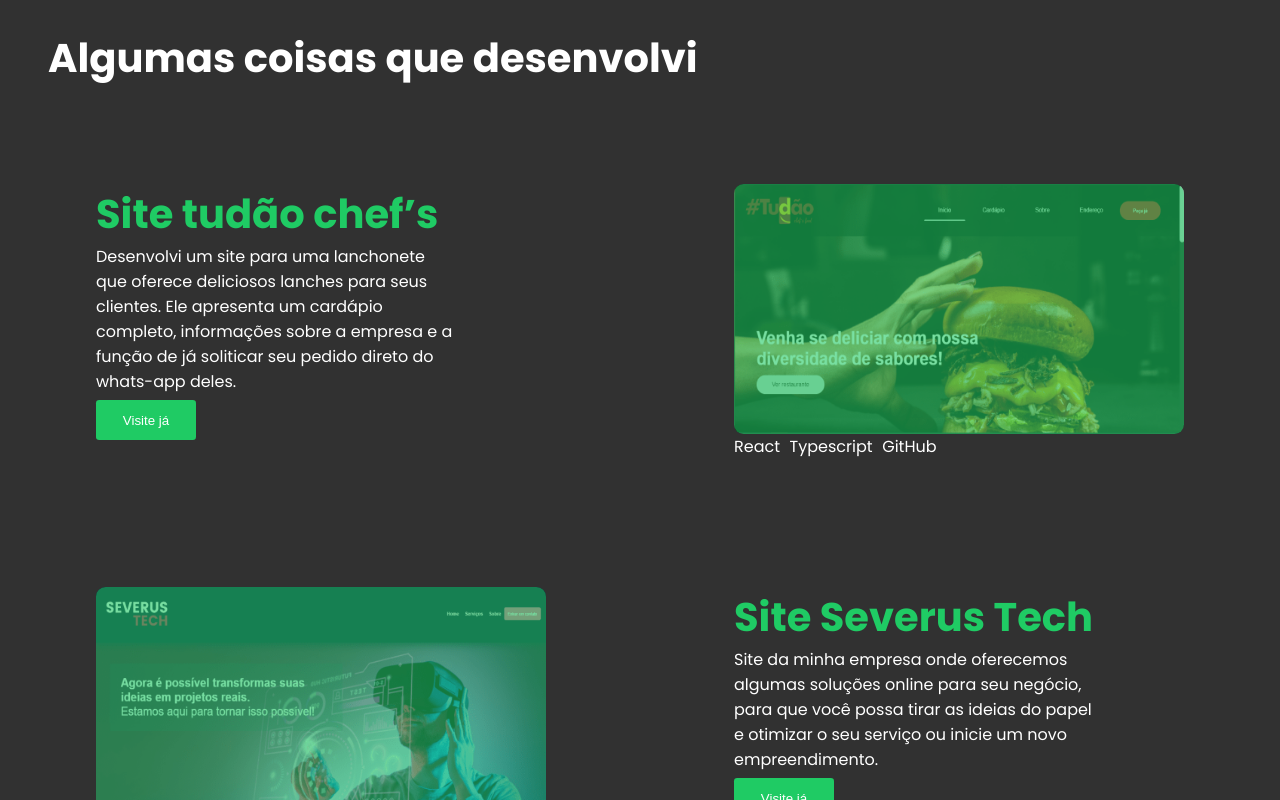
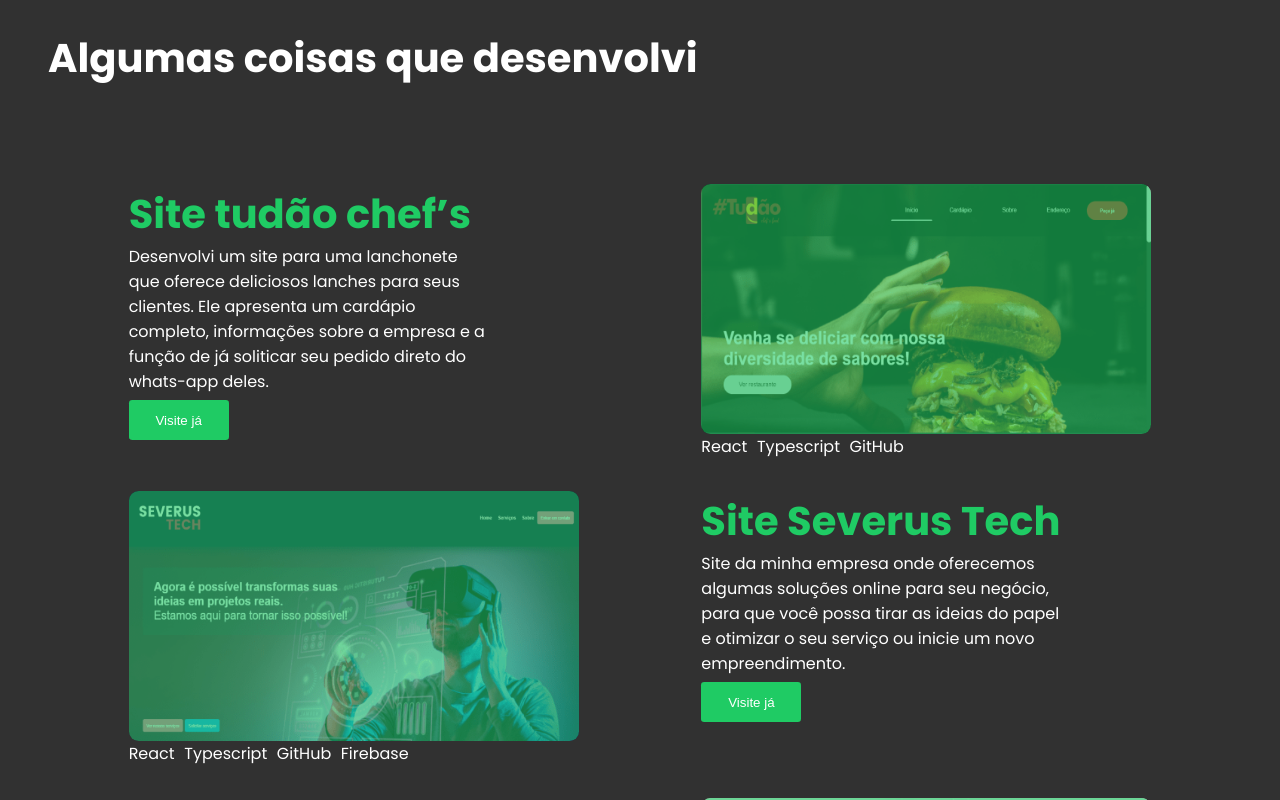
Before and after one commit to Mynameisjohndev/myPersonalBlog, a React (Create React App) app: page / in a window 1280 px wide. Shown: the part 1620-2420 px from the top of the page. Built offline with nearby package versions, Linux system fonts and the light colour scheme.

Commit message:
fix: animation in card poject

```diff
--- a/src/components/CardProject/index.tsx
+++ b/src/components/CardProject/index.tsx
@@ -9,9 +9,10 @@ const CardProject: React.FC<ICardProject> = ({ project }) => {
   return (
     <CardProjectContainer
       {...{ index }}
+      // data-aos="fade-up"
       data-aos={`${isEven ? 'fade-left' : 'fade-right'}`}
       // data-aos={`${isEven ? 'fade-right' : 'fade-left'}`}
-      data-aos-duration="1000"
+      // data-aos-duration="1000"
     >
       <div className="column-project">
         <h1>{title}</h1>
--- a/src/components/CardProject/styles.ts
+++ b/src/components/CardProject/styles.ts
@@ -5,8 +5,7 @@ import { IProject } from '../../interfaces/project';
 
 const CardProjectContainer = styled.div<IProject>`
   display: flex;
-  width: 100%;
-  padding: 3rem;
+  width: 94%;
   flex-direction: ${({ index }) => (index % 2 === 0 ? 'row' : 'row-reverse')};
   @media (max-width: 1000px) {
     flex-direction: column-reverse;
--- a/src/components/ListProject/styles.ts
+++ b/src/components/ListProject/styles.ts
@@ -4,6 +4,7 @@ const ListProjectContainer = styled.div`
   display: flex;
   flex-direction: column;
   margin-top: 3rem;
+  padding: 3rem;
 `;
 
 export { ListProjectContainer };
```
